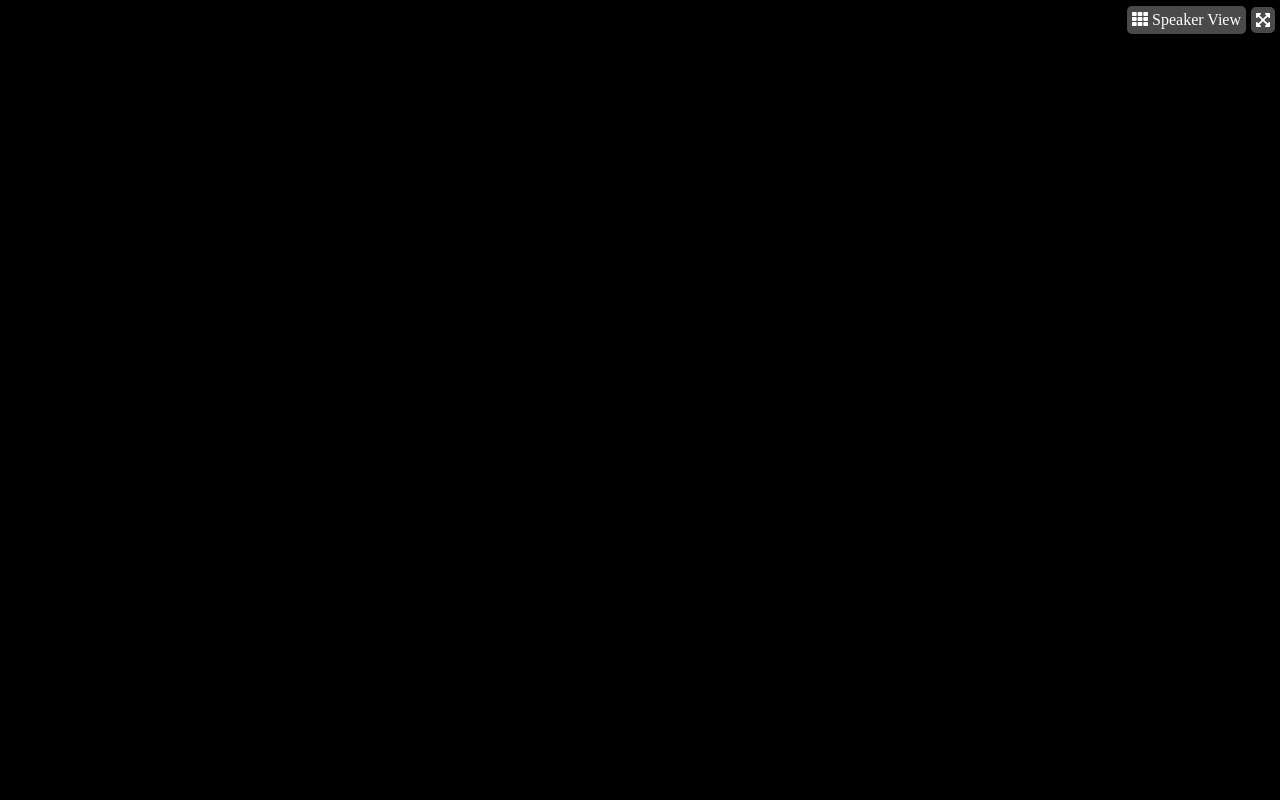
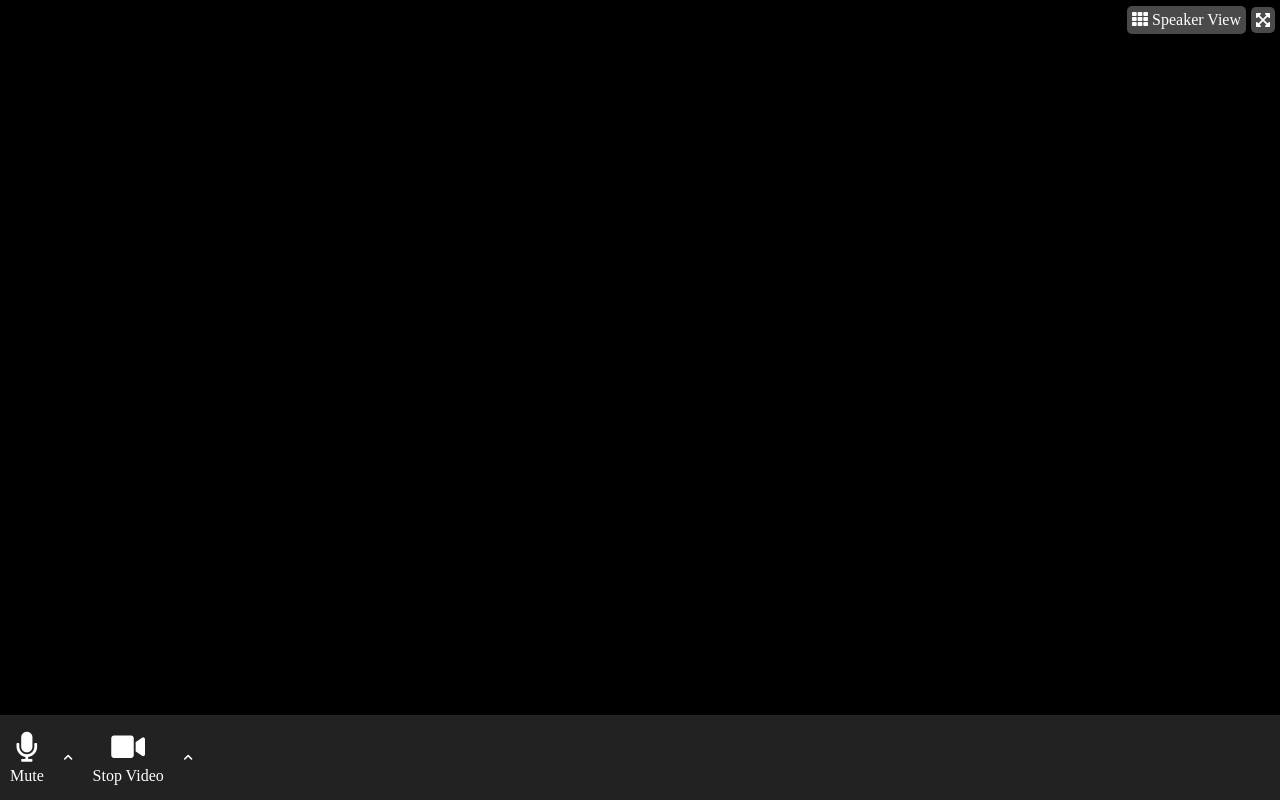
Before and after one commit to Lolpawer/html-css-zoom, a plain HTML site: page index.html in a window 1280 px wide. Drawn offline with Linux system fonts and the light colour scheme.

Commit message:
aggiunto footer sinistra

```diff
--- a/css/style.css
+++ b/css/style.css
@@ -10,6 +10,8 @@
     background-color: #000;
     display: flex;
     color:  #fff;
+    flex-wrap: wrap;
+    align-content: space-between;
 }
 
 nav {
@@ -26,3 +28,36 @@ nav > * {
     border-radius: 5px;
     margin-right: 5px;
 }
+
+footer {
+    width: 100%;
+    height: 85px;
+    background-color: #222222;
+    display: flex;
+    justify-content: space-between;
+}
+
+footer > * {
+    height: 100%;
+}
+
+.footer-left,
+.footer-middle,
+.footer-right {
+    display: flex;
+    align-items: center;
+}
+
+.icon {
+    margin: 0 10px;
+}
+
+.icon-image {
+    text-align: center;
+    font-size: 30px;
+    margin-bottom: 2px;
+}
+
+.arrow {
+    font-size: 10px;
+}
--- a/index.html
+++ b/index.html
@@ -17,13 +17,33 @@
     <div class="flex-container">
 
         <nav>
-            <div class="speaker-view"><i class="fas fa-th"></i> Speaker View</div>
+            <div><i class="fas fa-th"></i> Speaker View</div>
             <i class="fas fa-expand-arrows-alt speaker-arrows"></i>
         </nav>
 
         <main></main>
 
-        <footer></footer>
+        <footer>
+
+            <div class="footer-left">
+                <div class="icon">
+                    <div class="icon-image"><i class="fas fa-microphone"></i></div>
+                    <span>Mute</span>
+                </div>
+                <div class="icon arrow"><i class="fas fa-chevron-up"></i>
+                </div>
+                <div class="icon">
+                    <div class="icon-image"><i class="fas fa-video"></i></div>
+                    <span>Stop Video</span>
+                </div>
+                <div class="icon arrow"><i class="fas fa-chevron-up"></i></div>
+            </div>
+
+            <div class="footer-middle"></div>
+
+            <div class="footer-right"></div>
+
+        </footer>
 
     </div>
 
```
